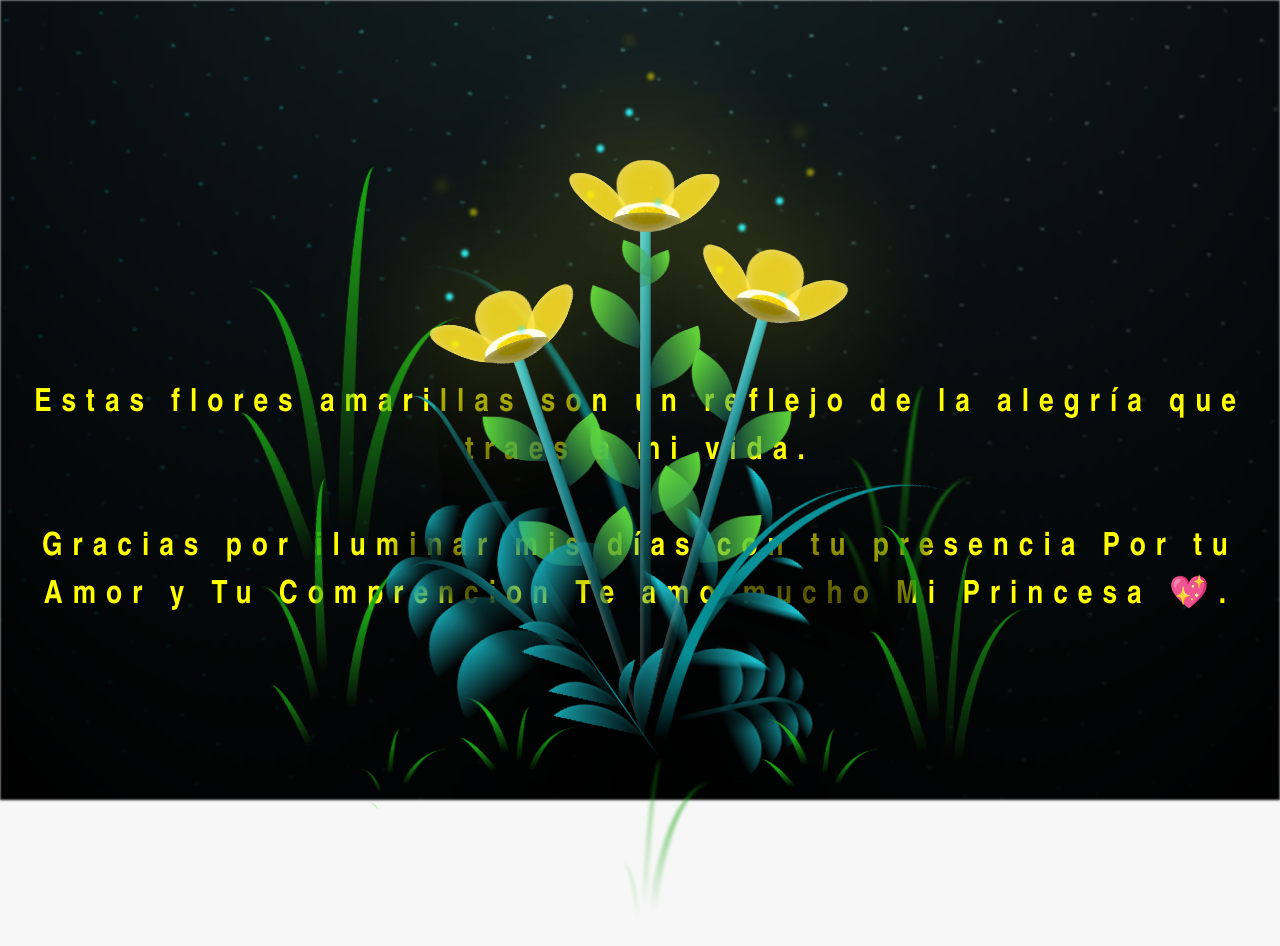
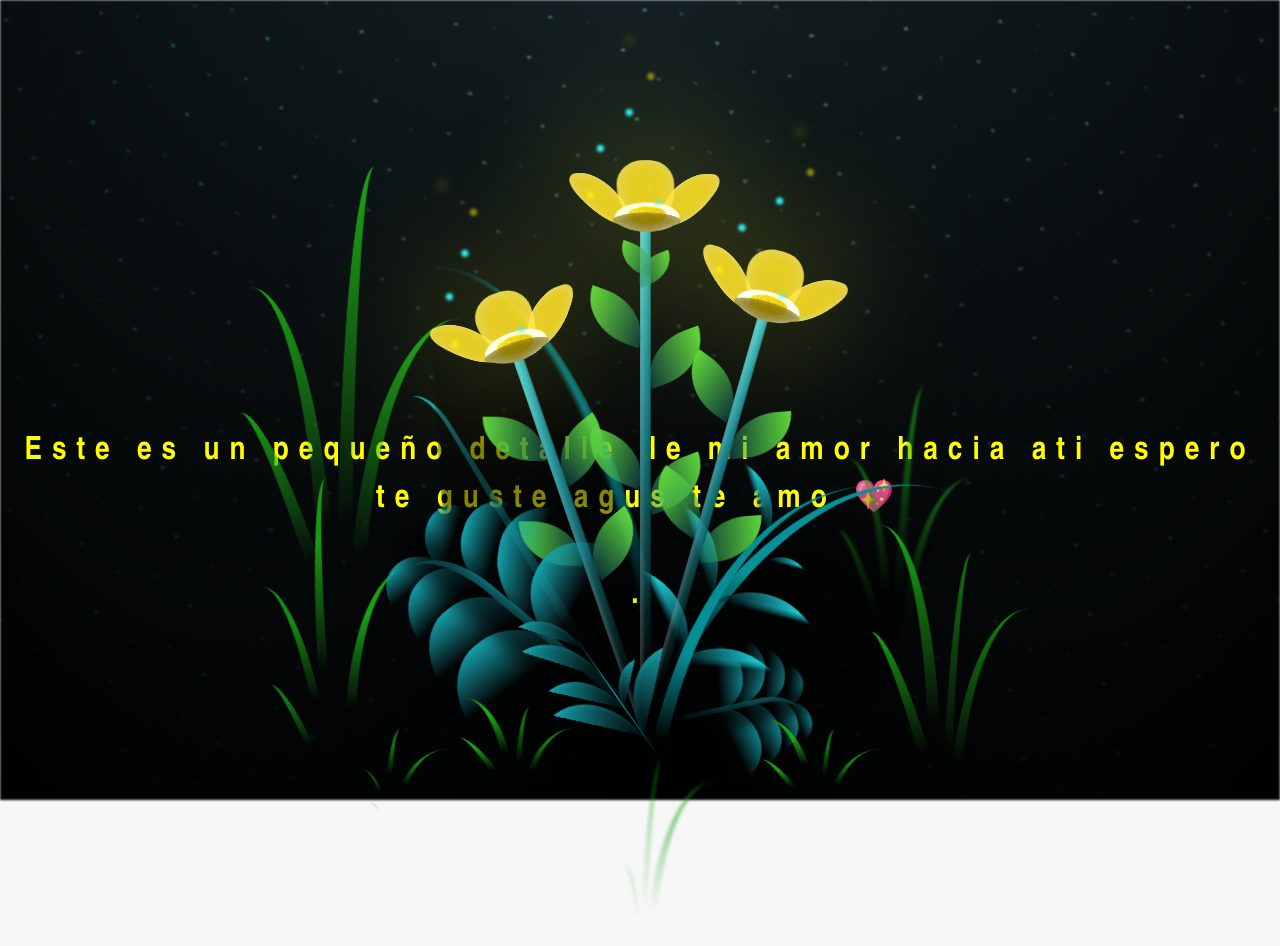
Before and after one commit to juanignacioramipereyra-boop/hsafsrfasa-fasf, a plain HTML site: page flower.html in a window 1280 px wide. Drawn offline with Linux system fonts and the light colour scheme.

Commit message:
Update flower.html

```diff
--- a/flower.html
+++ b/flower.html
@@ -13,8 +13,8 @@
     <div id="lyrics">
 
     </div>
-    <h1 class="titulo">Estas flores amarillas son un reflejo de la alegría que traes a mi vida. <br> <br>
-      Gracias por iluminar mis días con tu presencia Por tu Amor y Tu Comprencion Te amo mucho Mi Princesa   💖.</h1>
+    <h1 class="titulo">Este es un pequeño detalle de mi amor hacia ati espero te guste agus te amo 💖 <br> <br>
+       .</h1>
 
     <div class="night"></div>
     <div class="flowers">
```
